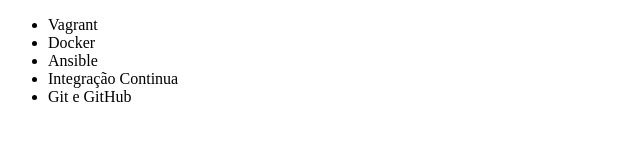
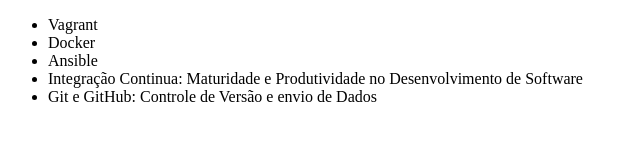
Before and after one commit to guilhermemendoncaa/teste-git, a plain HTML site: page index.html in a window 1280 px wide. Shown: the whole page, without its empty margins (0-640 px from the left). Drawn offline with Linux system fonts and the light colour scheme.

Commit message:
Correção dos cursos disponíveis

```diff
--- a/index.html
+++ b/index.html
@@ -9,8 +9,8 @@
         <li>Vagrant</li>
         <li>Docker</li>
         <li>Ansible</li>
-        <li>Integração Continua</li>
-        <li>Git e  GitHub</li>
+        <li>Integração Continua: Maturidade e Produtividade no Desenvolvimento de Software</li>
+        <li>Git e  GitHub: Controle de Versão e envio de Dados</li>
     </ul>
 </body>
 </html>
```
